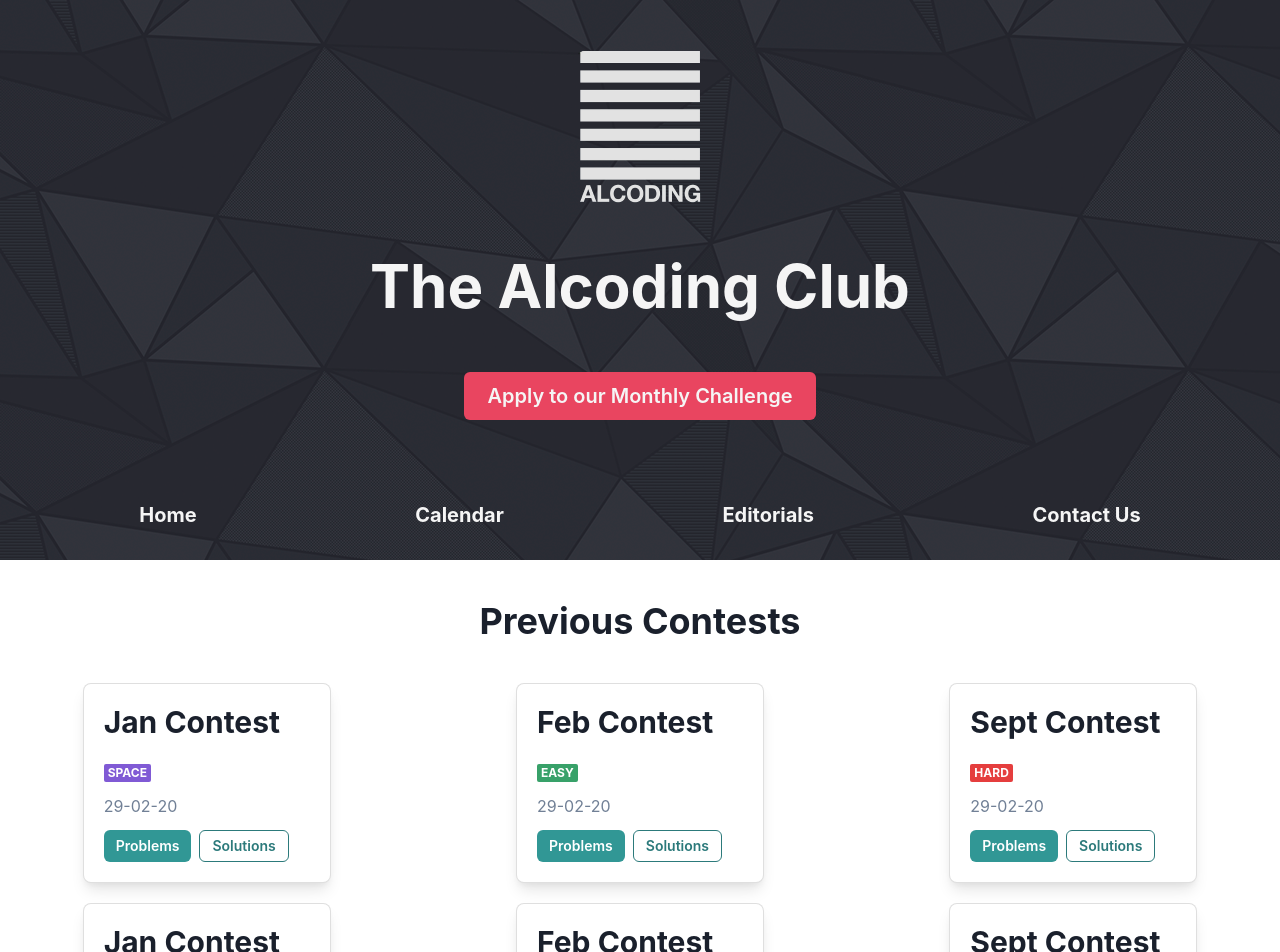
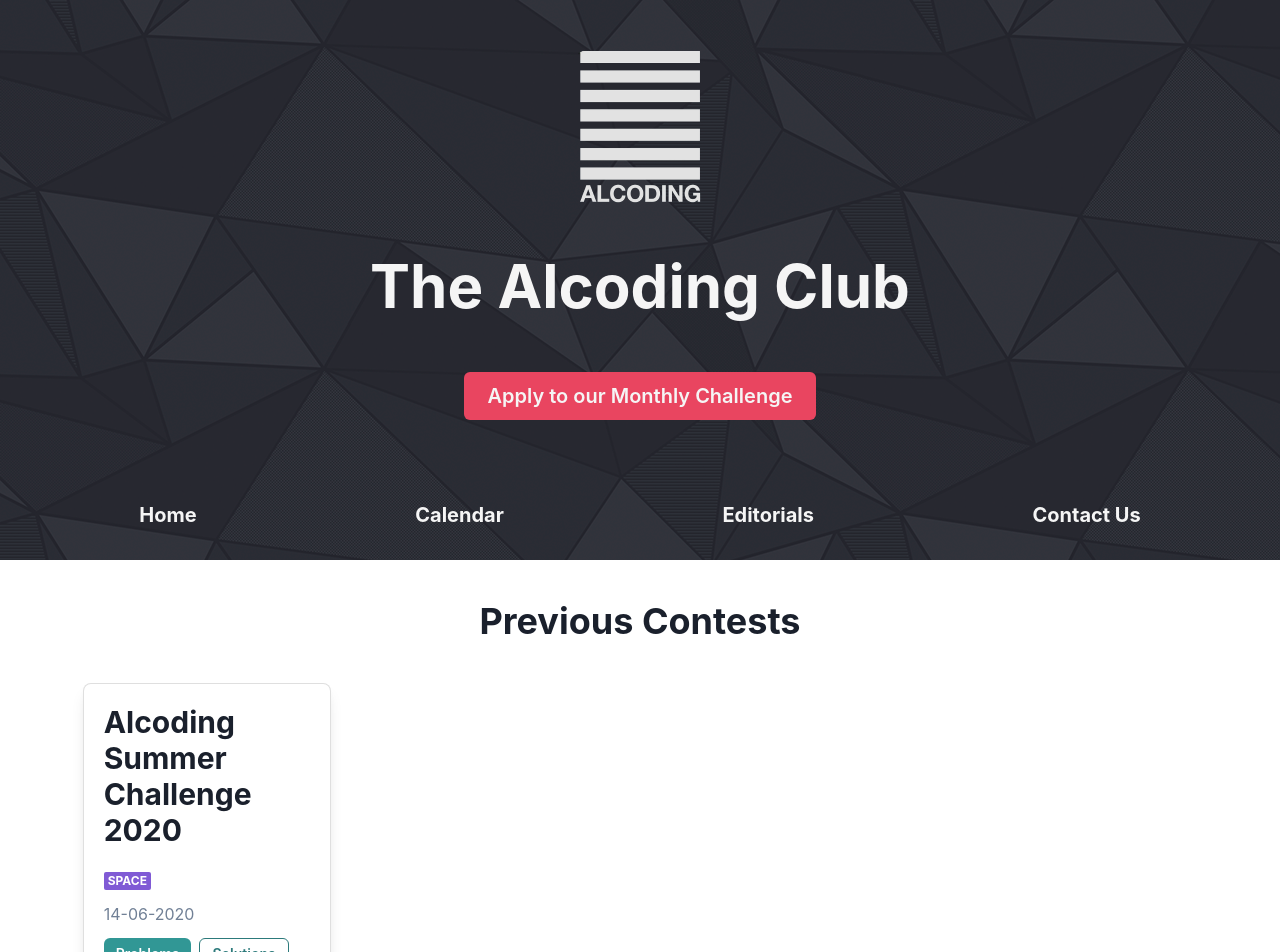
Before and after one commit to pes-alcoding-club/website, a Next.js app in the folder client/: page /contests in a window 1280 px wide. Shown: the top 952 px of the page. Built offline with nearby package versions, Linux system fonts and the light colour scheme.

Commit message:
Added prev contests

```diff
--- a/client/package.json
+++ b/client/package.json
@@ -25,5 +25,6 @@
         "@types/react": "^17.0.0",
         "@types/react-responsive": "^8.0.2",
         "typescript": "^4.1.3"
-    }
+    },
+    "name": "client"
 }
--- a/client/src/config.ts
+++ b/client/src/config.ts
@@ -15,45 +15,10 @@ export interface IContest {
 
 export const contests: IContest[] = [
     {
-        name: 'Jan Contest',
-        tags: [{ color: 'purple', tag: 'space' }],
-        problemsURL: 'http://www.google.com',
-        solutionURL: 'www.google.com',
-        date: '29-02-20',
-    },
-    {
-        name: 'Feb Contest',
-        tags: [{ color: 'green', tag: 'easy' }],
-        problemsURL: 'www.google.com',
-        solutionURL: 'www.google.com',
-        date: '29-02-20',
-    },
-    {
-        name: 'Sept Contest',
-        tags: [{ color: 'red', tag: 'hard' }],
-        problemsURL: 'www.google.com',
-        solutionURL: 'www.google.com',
-        date: '29-02-20',
-    },
-    {
-        name: 'Jan Contest',
-        tags: [{ color: 'purple', tag: 'space' }],
-        problemsURL: 'www.google.com',
-        solutionURL: 'www.google.com',
-        date: '29-02-20',
-    },
-    {
-        name: 'Feb Contest',
-        tags: [{ color: 'purple', tag: 'space' }],
-        problemsURL: 'www.google.com',
-        solutionURL: 'www.google.com',
-        date: '29-02-20',
-    },
-    {
-        name: 'Sept Contest',
-        tags: [{ color: 'purple', tag: 'space' }],
-        problemsURL: 'www.google.com',
-        solutionURL: 'www.google.com',
-        date: '29-02-20',
+        name: 'Alcoding Summer Challenge 2020',
+        tags: [{ color: 'purple', tag: 'Space' }],
+        problemsURL: 'https://pes-alcoding-club.github.io/editorials/',
+        solutionURL: 'https://pes-alcoding-club.github.io/editorials/',
+        date: '14-06-2020',
     },
 ];
```
Also changed, not shown: 2 other files (tests, documents, lock files or other folders).
